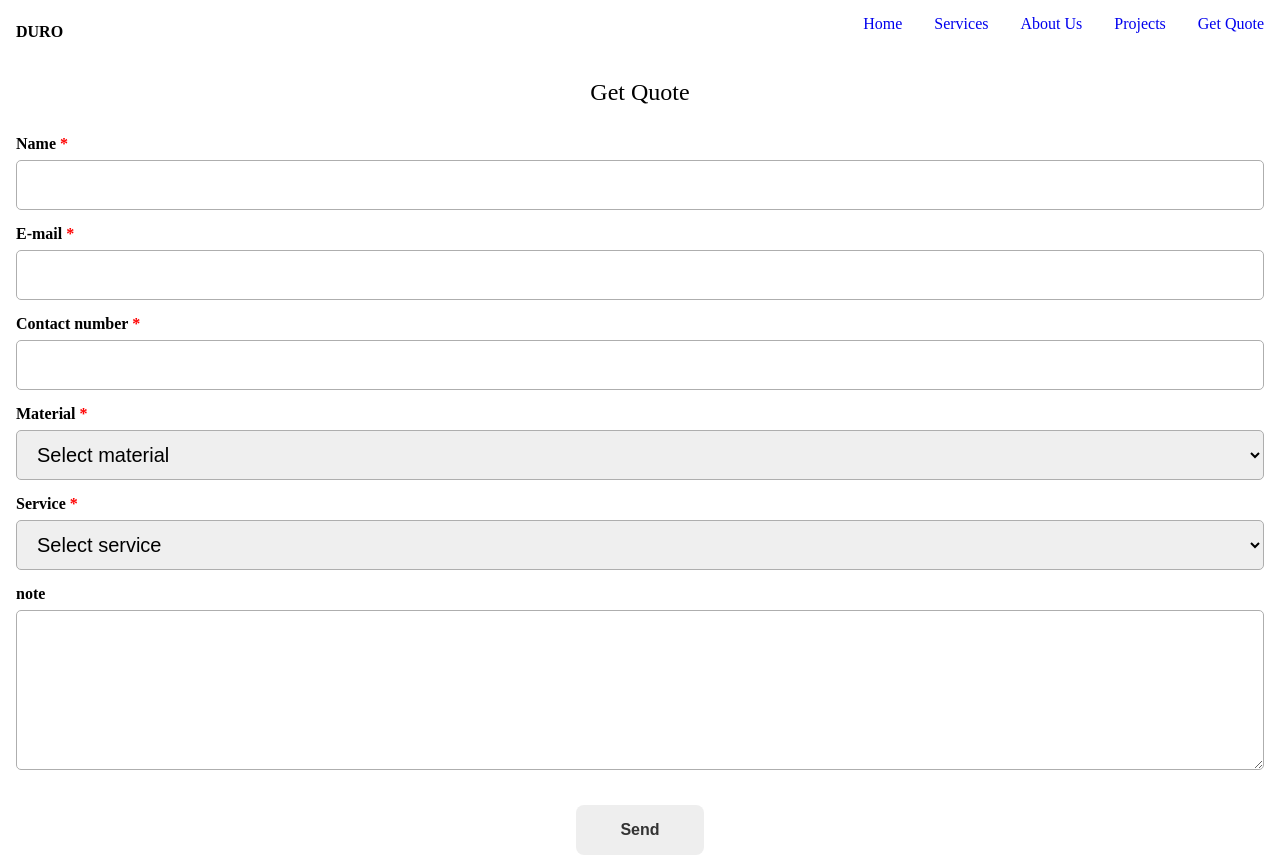
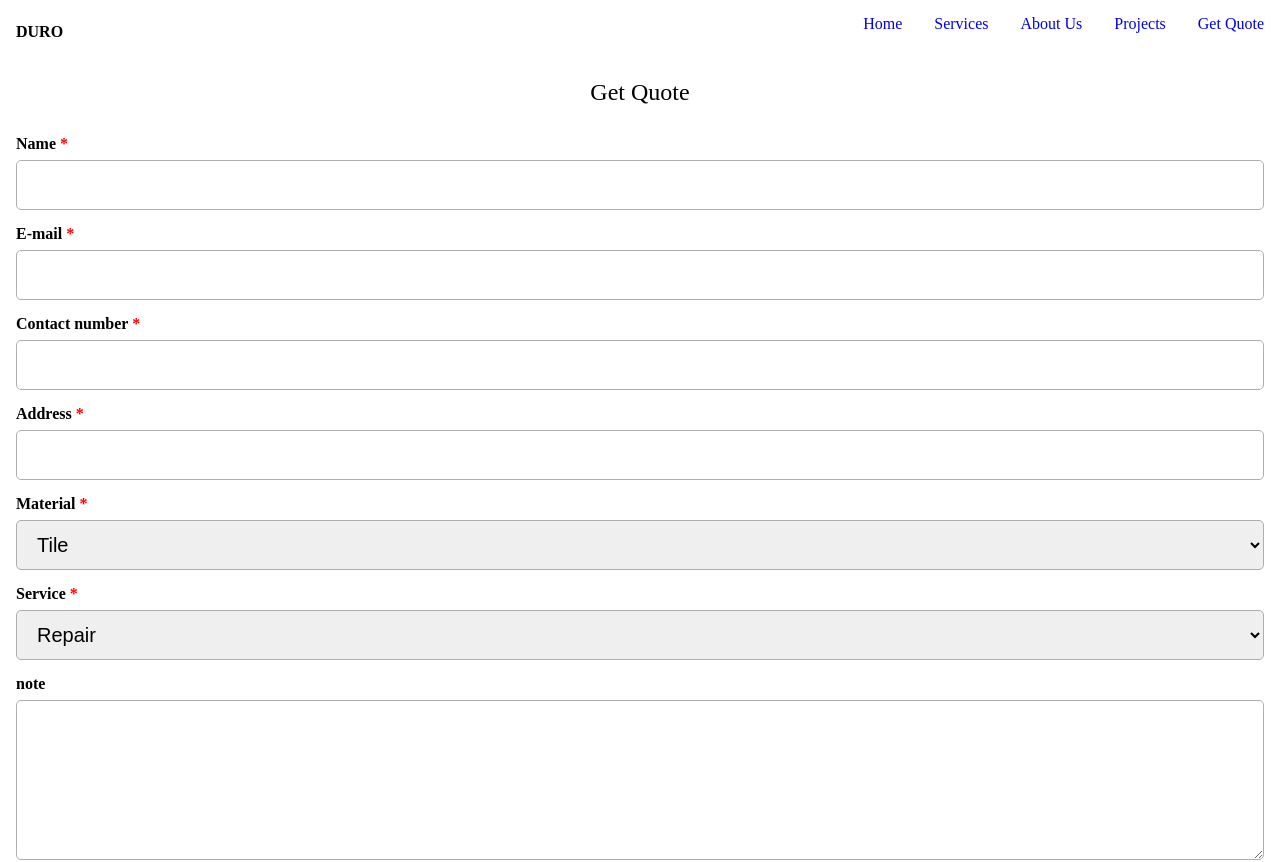
Before and after one commit to duroroofing/web, a React (Create React App) app: page /get-qoute in a window 1280 px wide. Shown: the top 862 px of the page. Built offline with nearby package versions, Linux system fonts and the light colour scheme.

Commit message:
add quote page (#2)
* add more pages
* add quote

```diff
--- a/package.json
+++ b/package.json
@@ -6,6 +6,7 @@
     "@testing-library/jest-dom": "^4.2.4",
     "@testing-library/react": "^9.5.0",
     "@testing-library/user-event": "^7.2.1",
+    "emailjs-com": "^2.6.3",
     "react": "^16.13.1",
     "react-dom": "^16.13.1",
     "react-router-dom": "^5.2.0",
--- /dev/null
+++ b/src/components/Notification/Notification.css
@@ -0,0 +1,11 @@
+.notification {
+    padding: 1rem;
+    background-color: indianred;
+    border-color: red;
+    border-radius: 5px;
+    color: white;
+}
+
+.notification.show {
+    display: none
+}
--- /dev/null
+++ b/src/components/Notification/index.js
@@ -0,0 +1,11 @@
+import React from 'react'
+
+import './Notification.css'
+
+const Notification = ({ children, error=false }) => {
+    return (
+        <div className={`notification ${error ? '' : 'show'}`}>{children}</div>
+    )
+}
+
+export default Notification
--- a/src/components/QuoteForm/QuoteForm.css
+++ b/src/components/QuoteForm/QuoteForm.css
@@ -8,7 +8,8 @@
     margin-bottom: 0.5rem;
 }
 
-#quote-form input[type="text"] {
+#quote-form input[type="text"],
+#quote-form input[type="email"] {
     width: 100%;
     font-size: 1.25rem;
     padding: 0 1rem;
--- a/src/components/QuoteForm/index.js
+++ b/src/components/QuoteForm/index.js
@@ -1,57 +1,87 @@
 import React, { useState } from 'react'
+import emailjs from 'emailjs-com'
+
+import Notification from '../Notification'
 
 import './QuoteForm.css'
 
 const QuoteForm = () => {
+    // TODO: use custom hook
     const [name, setName] = useState('')
+    const [email, setEmail] = useState('')
+    const [contact, setContact] = useState('')
+    const [address, setAddress] = useState('')
+    const [material, setMaterial] = useState('tile')
+    const [service, setService] = useState('repair')
+
+    const [notification, setNotification] = useState(false)
+    const [hasSubmitted, setSubmitted] = useState(false)
 
     const handleSubmit = e => {
         e.preventDefault()
 
-        const templateParams = {
-            name: name
+        console.log('name', name, 'email', email, 'contact', contact, 'address', address)
+        setNotification(false)
+
+        if (!name || !email || !contact || !address) {
+            setNotification(true)
+            return false
         }
 
+        emailjs.sendForm('gmail', 'template_QaV9zH3e', e.target, 'user_hXu3w5UeVwOn9tjK3AMX2')
+            .then((result) => {
+                console.log(result.text)
+                setSubmitted(true)
+            }, (error) => {
+                console.log(error.text)
+            });
     }
 
     return (
+        hasSubmitted ? (
+            <div>Thank you for submitting the form, we'll reach out to you shortly!</div>
+        ) : (
             <form id="quote-form" onSubmit={handleSubmit} method="POST">
                 <div>
-                <label name="name">Name <span className="asterisk">*</span></label>
+                    <label htmlFor="name">Name <span className="asterisk">*</span></label>
                     <input type="text" name="name" onChange={e => setName(e.target.value)} />
                 </div>
                 <div>
-                <label name="email">E-mail <span className="asterisk">*</span></label>
-                <input type="text" name="email" onChange={e => setName(e.target.value)} />
+                    <label htmlFor="email">E-mail <span className="asterisk">*</span></label>
+                    <input type="email" name="email" onChange={e => setEmail(e.target.value)}  />
                 </div>
                 <div>
-                <label name="contact">Contact number <span className="asterisk">*</span></label>
-                <input type="text" name="contact" onChange={e => setName(e.target.value)} />
+                    <label htmlFor="contact">Contact number <span className="asterisk">*</span></label>
+                    <input type="text" name="contact" onChange={e => setContact(e.target.value)}  />
                 </div>
                 <div>
-                <label name="material">Material <span className="asterisk">*</span></label>
-                <select name="material">
-                    <option disabled selected>Select material</option>
-                    <option>Tile</option>
-                    <option>Shingle</option>
-                    <option>Flat roof</option>
+                    <label htmlFor="address">Address <span className="asterisk">*</span></label>
+                    <input type="text" name="address" onChange={e => setAddress(e.target.value)}  />
+                </div>
+                <div>
+                    <label htmlFor="material">Material <span className="asterisk">*</span></label>
+                    <select name="material" onChange={e => setMaterial(e.target.value)}>
+                        <option value="tile">Tile</option>
+                        <option value="shingle">Shingle</option>
+                        <option value="flat roof">Flat roof</option>
                     </select>
                 </div>
                 <div>
-                <label name="service">Service <span className="asterisk">*</span></label>
-                <select name="service">
-                    <option disabled selected>Select service</option>
-                    <option>Repair</option>
-                    <option>Shingle</option>
-                    <option>Flat roof</option>
+                    <label htmlFor="service">Service <span className="asterisk">*</span></label>
+                    <select name="service" onChange={e => setService(e.target.value)}>
+                        <option value="repair">Repair</option>
+                        <option value="re-roof">Re-roof</option>
+                        <option value="new house">New house</option>
                     </select>
                 </div>
                 <div>
-                <label name="note">note</label>
+                    <label htmlFor="note">note</label>
                     <textarea name="note"></textarea>
                 </div>
+                <Notification error={notification} warning>Please fill in the required fields</Notification>
                 <input className="button" type="submit" value="Send" />
             </form>
+        )
     )
 }
 
```
Also changed, not shown: 1 other file (tests, documents, lock files or other folders). Lines whose indentation alone changed are shown as unchanged.
